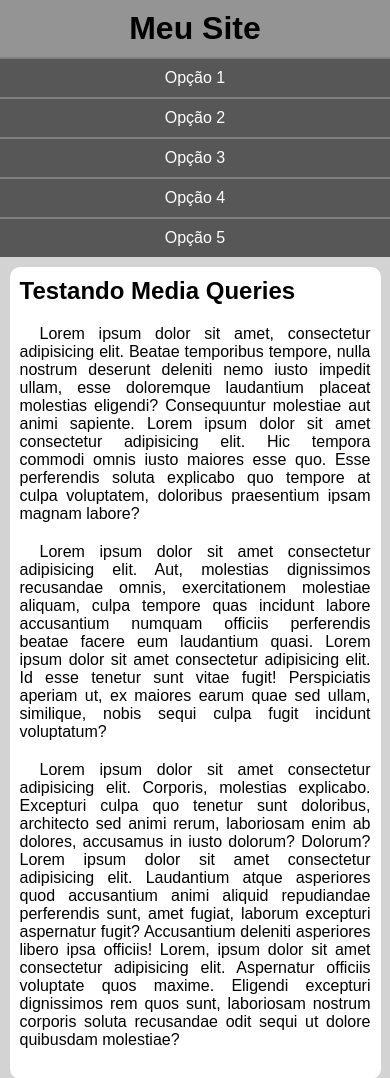
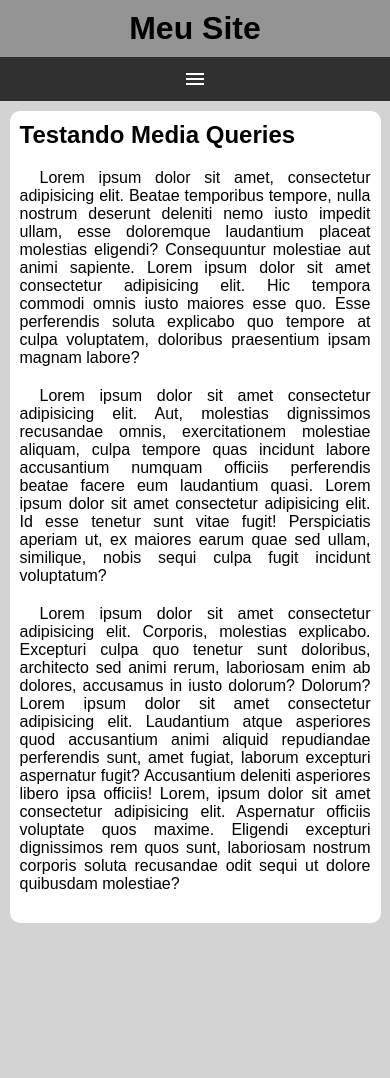
Before and after one commit to taisatavares/html-css, a plain HTML site: page exercicios/ex026/mq005/index.html in a window 390 px wide. After the commit the page ends 923 px from the top, so only its background shows below. Drawn offline with Linux system fonts and the light colour scheme.

Commit message:
exercício 26 005 media query

```diff
--- a/exercicios/ex026/mq005/estilos/style.css
+++ b/exercicios/ex026/mq005/estilos/style.css
@@ -20,8 +20,23 @@ header > h1 {
     text-align: center;
 }
 
+span#burguer {
+    background-color: rgb(48, 48, 48);
+    color: white;
+    display: block;
+    text-align: center;
+    padding-bottom: 10px;
+    padding-top: 10px;
+    cursor: pointer;
+}
+
+span#burguer:hover {
+    background-color: white;
+    color: black;
+}
+
 menu {
-    display: block;
+    display: none;
 }
 
 menu > ul {
--- a/exercicios/ex026/mq005/index.html
+++ b/exercicios/ex026/mq005/index.html
@@ -4,12 +4,15 @@
     <meta charset="UTF-8">
     <meta name="viewport" content="width=device-width, initial-scale=1.0">
     <title>Media Query</title>
+    <link href="https://fonts.googleapis.com/icon?family=Material+Icons"
+    rel="stylesheet">
     <link rel="stylesheet" href="estilos/style.css">
 </head>
 <body>
     <header>
         <h1>Meu Site</h1>
-        <menu>
+        <span id="burguer" class="material-icons" onclick="clickMenu()">menu</span>
+        <menu id="itens">
             <ul>
                 <li><a href="#">Opção 1</a></li>
                 <li><a href="#">Opção 2</a></li>
@@ -29,5 +32,15 @@
             <p>Lorem ipsum dolor sit amet consectetur adipisicing elit. Corporis, molestias explicabo. Excepturi culpa quo tenetur sunt doloribus, architecto sed animi rerum, laboriosam enim ab dolores, accusamus in iusto dolorum? Dolorum? Lorem ipsum dolor sit amet consectetur adipisicing elit. Laudantium atque asperiores quod accusantium animi aliquid repudiandae perferendis sunt, amet fugiat, laborum excepturi aspernatur fugit? Accusantium deleniti asperiores libero ipsa officiis! Lorem, ipsum dolor sit amet consectetur adipisicing elit. Aspernatur officiis voluptate quos maxime. Eligendi excepturi dignissimos rem quos sunt, laboriosam nostrum corporis soluta recusandae odit sequi ut dolore quibusdam molestiae?</p>
         </article>
     </main>
+    <script>
+        function clickMenu() {
+            if (itens.style.display == 'block') {
+                itens.style.display = 'none'
+
+            } else {
+                itens.style.display = 'block'
+            }
+        }
+    </script>
 </body>
 </html>
```
